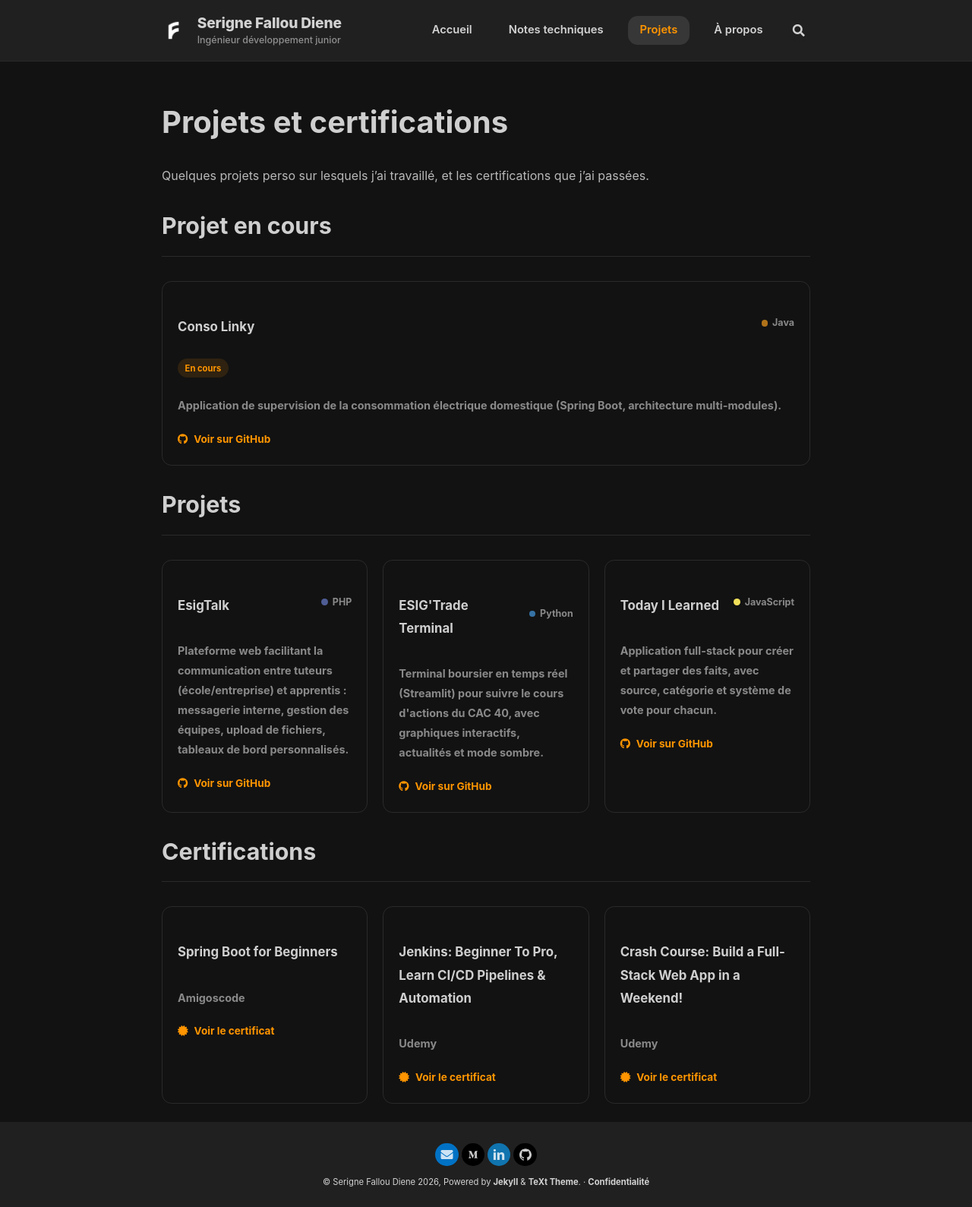
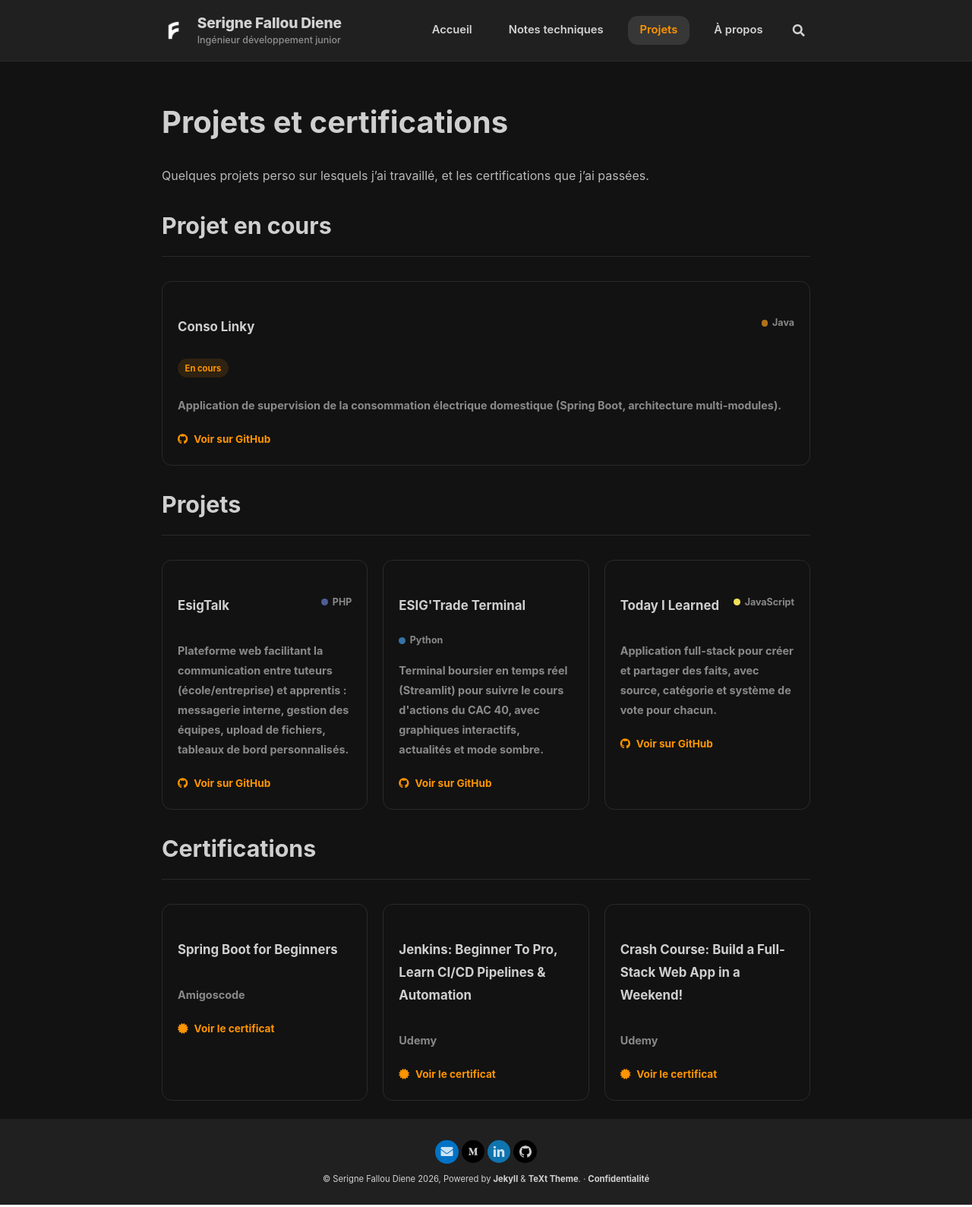
Before and after one commit to sfalloudiene/sfalloudiene.github.io, a Jekyll site: the page built from projects.md, in a window 1280 px wide. Shown: the whole page at 76% size. Built offline with Jekyll 4.4.1, drawn with Linux system fonts in a browser that asks for light colours.

Commit message:
Grid Projects/Certifications cards 2 cols on phone, 3 on tablet+desktop
"Projet en cours" keeps its own fluid single-card layout (.projects),
the other two sections get a new .projects--grid modifier with fixed
breakpoints. Fixing the column count exposed a pre-existing overflow:
flex items in the card header (title + language badge) wouldn't
shrink below their content width, so a long title plus badge could
force the 2-column mobile grid wider than the viewport. Fixed with
min-width: 0 on the card/title and flex-wrap on the header so the
badge drops to its own line instead of squeezing the title.

Co-Authored-By: Claude Sonnet 5 <noreply@anthropic.com>
Claude-Session: https://claude.ai/code/session_01Pw2VjeJ6hvYuKfitpuhZPd

```diff
--- a/_sass/custom.scss
+++ b/_sass/custom.scss
@@ -388,8 +388,21 @@ $nav-font-stack: -apple-system, BlinkMacSystemFont, "Segoe UI", Roboto, Helvetic
   margin: 2rem 0 1rem;
 }
 
+// "Projets" et "Certifications" ont plusieurs cartes et suivent une
+// grille fixe (2 sur tel, 3 sur tablette/pc) plutot que l'auto-fit
+// fluide ci-dessus - qui reste pour "Projet en cours", une seule carte
+// qui doit garder toute la largeur.
+.projects--grid {
+  grid-template-columns: repeat(2, 1fr);
+
+  @include media-breakpoint-up(md) {
+    grid-template-columns: repeat(3, 1fr);
+  }
+}
+
 .project-card {
   display: block;
+  min-width: 0; // sinon un grid item ne retrecit jamais sous la taille de son contenu (titre + badge langage) et deborde a l'etroit
   padding: 1.25rem;
   border: 1px solid $border-color-l;
   border-radius: map-get($base, border-radius-lg);
@@ -407,13 +420,15 @@ $nav-font-stack: -apple-system, BlinkMacSystemFont, "Segoe UI", Roboto, Helvetic
 .project-card__header {
   display: flex;
   align-items: center;
+  flex-wrap: wrap; // badge langage passe a la ligne plutot que d'ecraser le titre en colonne etroite (2 cartes/ligne sur tel)
   justify-content: space-between;
-  gap: 0.75rem;
+  gap: 0.25rem 0.75rem;
   margin-bottom: 0.5rem;
 }
 
 .project-card__title {
   margin: 0;
+  min-width: 0;
   font-size: 1.05rem;
 }
 
--- a/projects.md
+++ b/projects.md
@@ -50,7 +50,7 @@ Quelques projets perso sur lesquels j'ai travaillé, et les certifications que j
 
 <section class="timeline-section">
 <h2 class="timeline-section__heading">Projets</h2>
-<div class="projects">
+<div class="projects projects--grid">
 
 <a class="project-card" href="https://github.com/sfalloudiene/EsigTalk_Website" target="_blank" rel="noopener">
 <div class="project-card__header">
@@ -84,7 +84,7 @@ Quelques projets perso sur lesquels j'ai travaillé, et les certifications que j
 
 <section class="timeline-section">
 <h2 class="timeline-section__heading">Certifications</h2>
-<div class="projects">
+<div class="projects projects--grid">
 
 <a class="project-card" href="https://app.amigoscode.com/courses/267273/certificate" target="_blank" rel="noopener">
 <div class="project-card__header">
```
